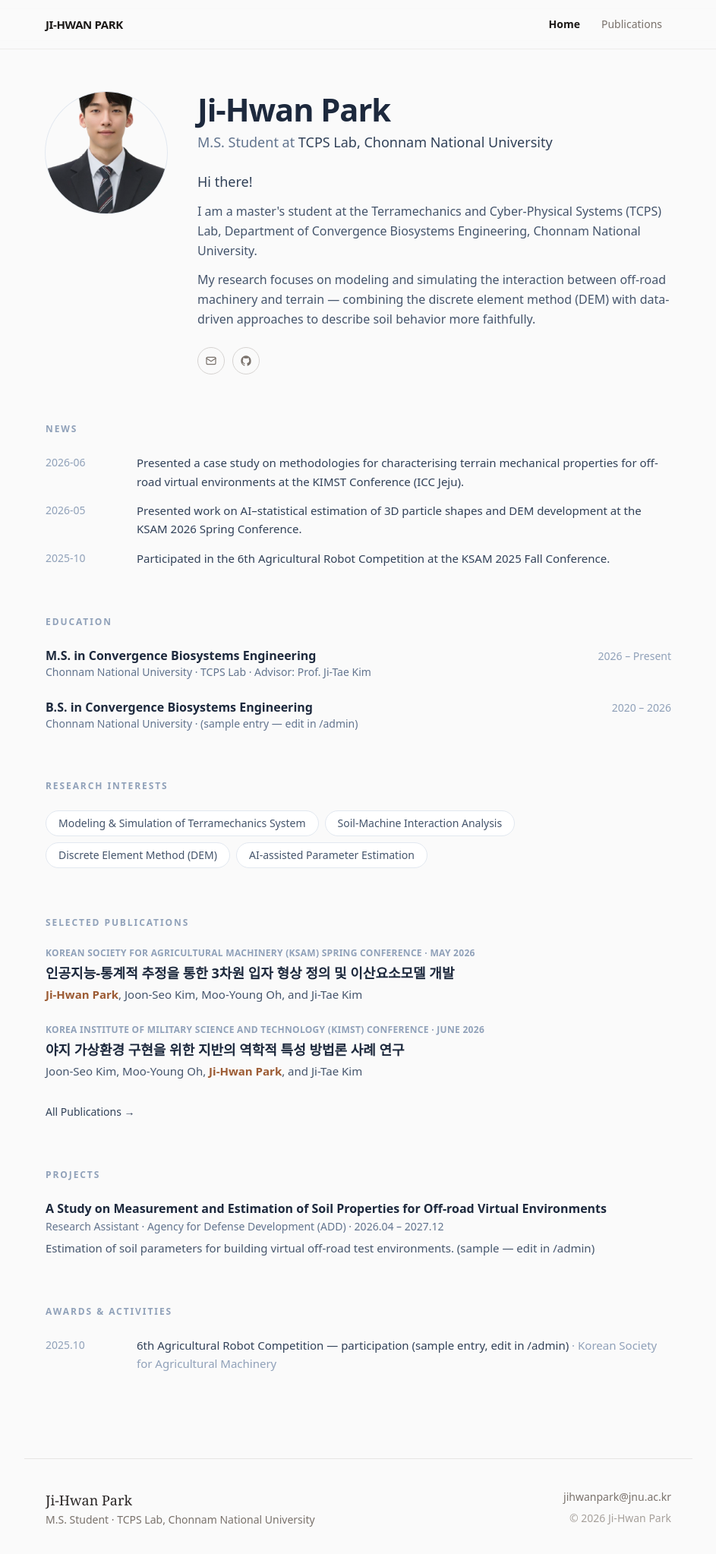
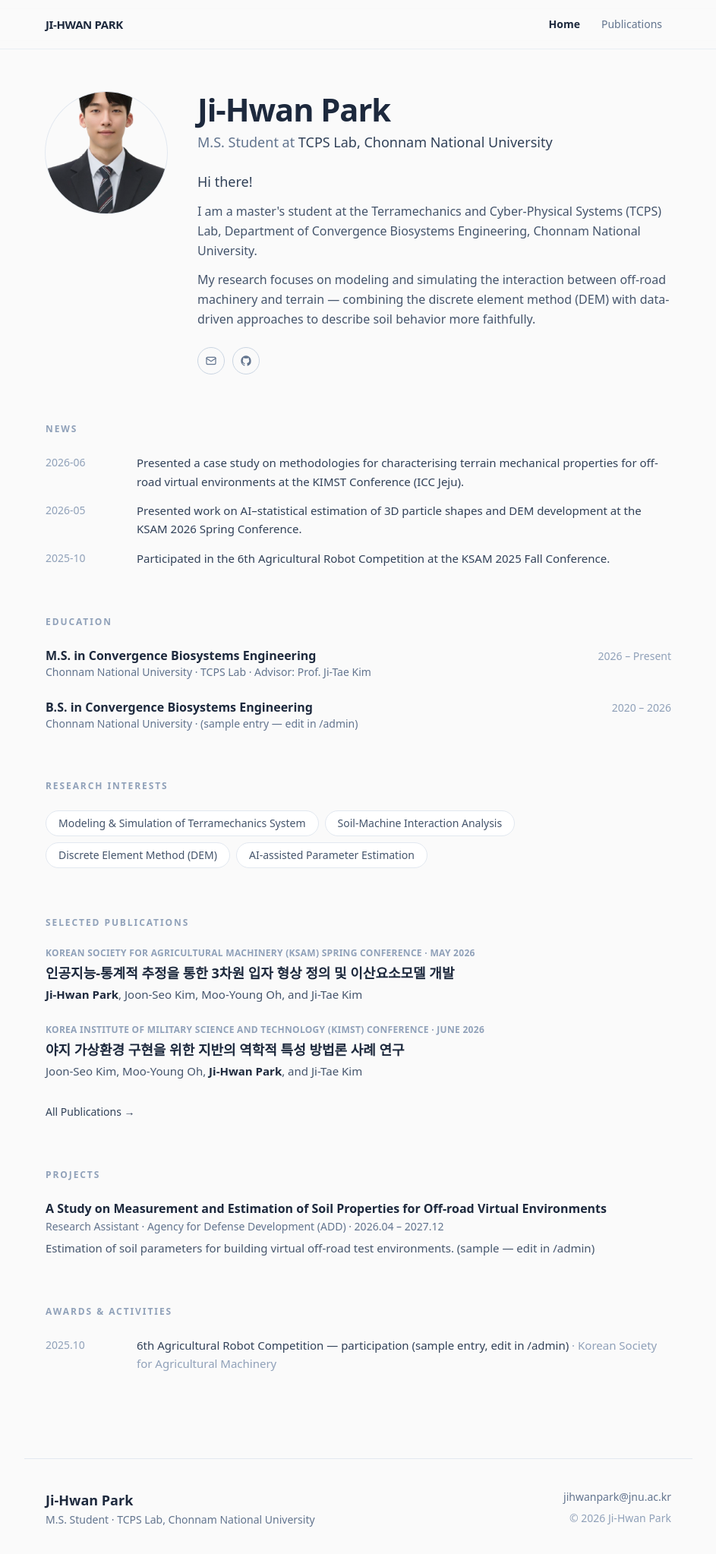
Before and after one commit to jihwannpark/jihwannpark.github.io, a Next.js app: page / in a window 1280 px wide. Shown: the top 2046 px of the page at 76% size, without its empty margins (168-1111 px from the left). Built offline with nearby package versions, Linux system fonts and the light colour scheme; a web font is replaced by a local one.

Commit message:
Calmer redesign: recolor Nav, Footer, Socials, Authors to slateCalmer redesign: recolor components to slate

```diff
--- a/src/components/Authors.tsx
+++ b/src/components/Authors.tsx
@@ -10,7 +10,7 @@ export default function Authors({ authors }: { authors: string }) {
         <span key={i}>
           {part}
           {i < parts.length - 1 && (
-            <span className="font-semibold text-[#9c5b33]">{OWNER_NAME}</span>
+            <span className="font-semibold text-slate-800">{OWNER_NAME}</span>
           )}
         </span>
       ))}
--- a/src/components/Footer.tsx
+++ b/src/components/Footer.tsx
@@ -3,15 +3,15 @@ import { profile } from "@/lib/content";
 export default function Footer() {
   return (
     <footer
-      className="mx-auto mt-24 w-full max-w-[880px] border-t border-stone-200 py-10"
+      className="mx-auto mt-24 w-full max-w-[880px] border-t border-slate-200 py-10"
       style={{
         paddingLeft: "clamp(20px, 5vw, 28px)",
         paddingRight: "clamp(20px, 5vw, 28px)",
       }}
     >
-      <div className="flex flex-col justify-between gap-4 text-sm text-stone-500 sm:flex-row">
+      <div className="flex flex-col justify-between gap-4 text-sm text-slate-500 sm:flex-row">
         <div>
-          <p className="font-serif text-lg text-stone-800">{profile.name}</p>
+          <p className="text-lg font-semibold text-slate-800">{profile.name}</p>
           <p className="mt-0.5">
             {profile.role} · {profile.affiliation}
           </p>
@@ -19,11 +19,11 @@ export default function Footer() {
         <div className="text-left sm:text-right">
           <a
             href={`mailto:${profile.email}`}
-            className="transition hover:text-[#c2410c]"
+            className="transition hover:text-slate-800"
           >
             {profile.email}
           </a>
-          <p className="mt-2 text-stone-400">
+          <p className="mt-2 text-slate-400">
             © {new Date().getFullYear()} {profile.name}
           </p>
         </div>
--- a/src/components/Nav.tsx
+++ b/src/components/Nav.tsx
@@ -13,7 +13,7 @@ export default function Nav() {
   const pathname = usePathname();
 
   return (
-    <nav className="sticky top-0 z-50 w-full border-b border-stone-200/70 bg-[#fafaf9]/85 backdrop-blur-md">
+    <nav className="sticky top-0 z-50 w-full border-b border-slate-200/70 bg-[#fafafa]/85 backdrop-blur-md">
       <div
         className="mx-auto flex h-16 w-full max-w-[880px] items-center justify-between"
         style={{
@@ -23,7 +23,7 @@ export default function Nav() {
       >
         <Link
           href="/"
-          className="text-[15px] font-bold tracking-tight text-stone-900"
+          className="text-[15px] font-bold tracking-tight text-slate-800"
         >
           {profile.name.toUpperCase()}
         </Link>
@@ -40,8 +40,8 @@ export default function Nav() {
                 href={item.href}
                 className={`rounded-full px-3 py-1.5 transition ${
                   active
-                    ? "font-semibold text-stone-900"
-                    : "text-stone-500 hover:text-stone-900"
+                    ? "font-semibold text-slate-800"
+                    : "text-slate-500 hover:text-slate-800"
                 }`}
               >
                 {item.label}
@@ -53,7 +53,7 @@ export default function Nav() {
               href={profile.cv}
               target="_blank"
               rel="noopener noreferrer"
-              className="rounded-full px-3 py-1.5 text-stone-500 transition hover:text-stone-900"
+              className="rounded-full px-3 py-1.5 text-slate-500 transition hover:text-slate-800"
             >
               CV
             </a>
--- a/src/components/Socials.tsx
+++ b/src/components/Socials.tsx
@@ -58,7 +58,7 @@ export default function Socials() {
         href={`mailto:${profile.email}`}
         aria-label="Email"
         title={profile.email}
-        className="flex h-9 w-9 items-center justify-center rounded-full border border-stone-300 text-stone-500 transition hover:border-[#c2410c] hover:text-[#c2410c]"
+        className="flex h-9 w-9 items-center justify-center rounded-full border border-slate-300 text-slate-500 transition hover:border-slate-500 hover:text-slate-800"
       >
         {iconFor("email")}
       </a>
@@ -71,7 +71,7 @@ export default function Socials() {
           rel="noopener noreferrer"
           aria-label={l.label}
           title={l.label}
-          className="flex h-9 w-9 items-center justify-center rounded-full border border-stone-300 text-stone-500 transition hover:border-[#c2410c] hover:text-[#c2410c]"
+          className="flex h-9 w-9 items-center justify-center rounded-full border border-slate-300 text-slate-500 transition hover:border-slate-500 hover:text-slate-800"
         >
           {iconFor(l.label)}
         </a>
@@ -82,7 +82,7 @@ export default function Socials() {
           href={profile.cv}
           target="_blank"
           rel="noopener noreferrer"
-          className="flex h-9 items-center rounded-full border border-stone-300 px-4 text-sm font-medium text-stone-600 transition hover:border-[#c2410c] hover:text-[#c2410c]"
+          className="flex h-9 items-center rounded-full border border-slate-300 px-4 text-sm font-medium text-slate-600 transition hover:border-slate-500 hover:text-slate-800"
         >
           CV
         </a>
```
